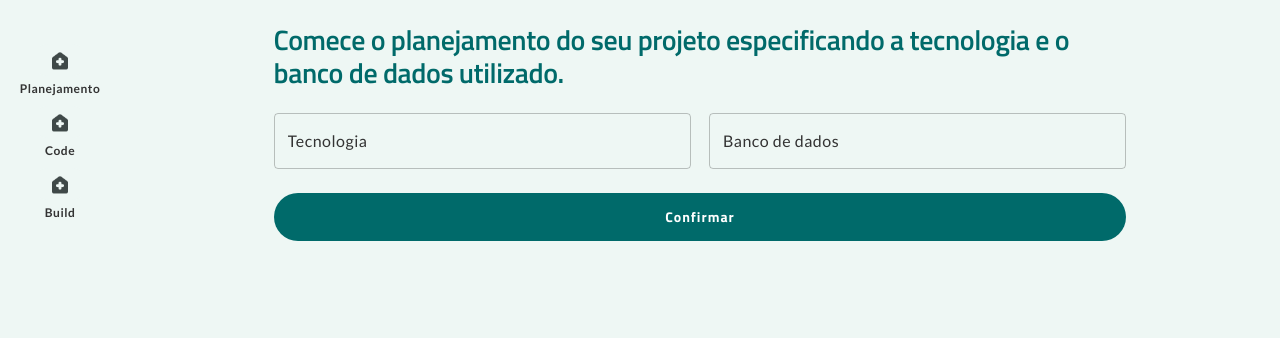
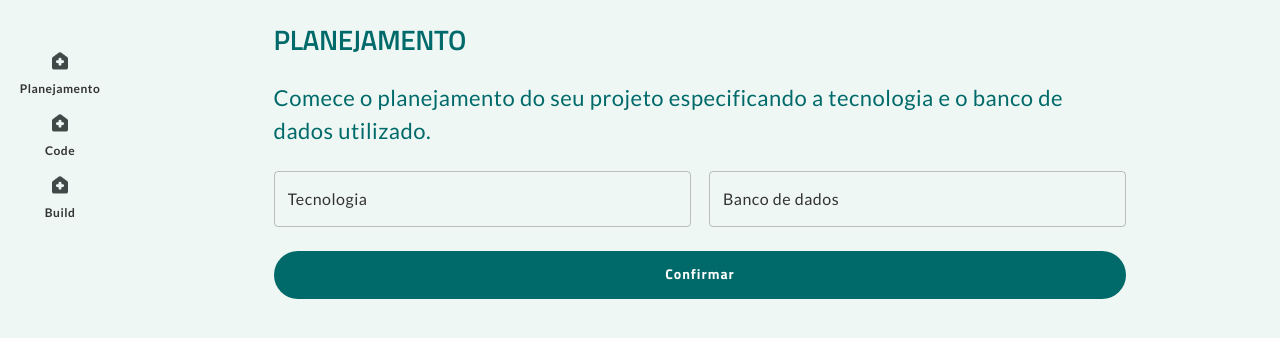
Before and after one commit to thiagonery/DevSecOps_TCC_IA-1, a React (Vite) app in the folder client/: page / in a window 1280 px wide. Shown: the top 338 px of the page. Built offline with nearby package versions, Linux system fonts and the light colour scheme.

Commit message:
feat: add title in HomeContainer

```diff
--- a/client/src/screens/Home/components/HomeContainer.tsx
+++ b/client/src/screens/Home/components/HomeContainer.tsx
@@ -11,6 +11,9 @@ export const HomeContainer = () => {
   return (
     <Box gap="24px">
       <Text variant="h1" color={theme.palette.primary.main}>
+        PLANEJAMENTO
+      </Text>
+      <Text fontSize="22px" color={theme.palette.primary.main}>
         Comece o planejamento do seu projeto especificando a tecnologia e o
         banco de dados utilizado.
       </Text>
```
